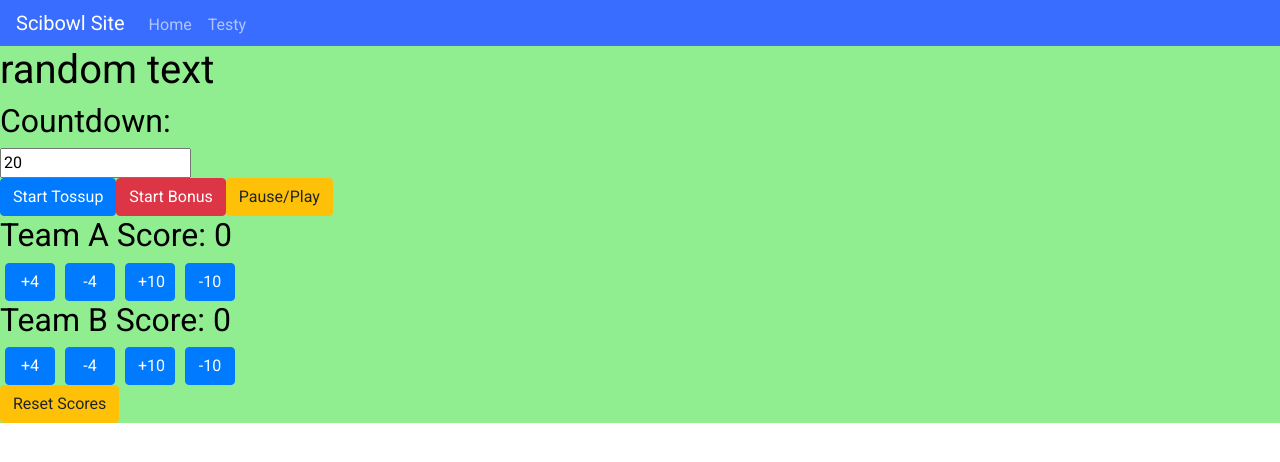
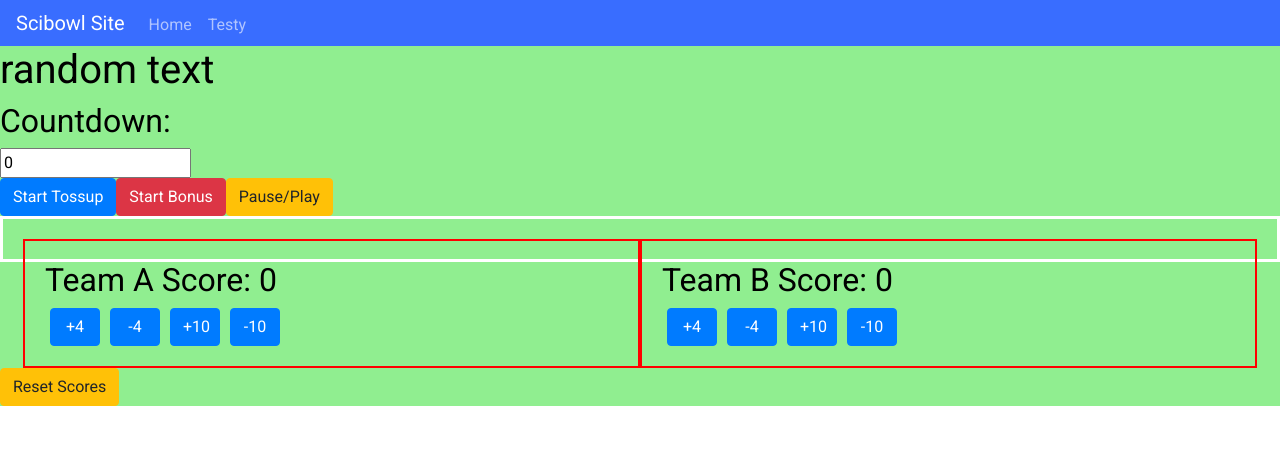
Before and after one commit to hahnlheem/scibowl-site, a React app: page /testy in a window 1280 px wide. Shown: the top 462 px of the page. Built offline with nearby package versions, Linux system fonts and the light colour scheme; no server answers; the HTML template or start-up script is replaced by a standard one.

Commit message:
side by side

```diff
--- a/client/src/components/modules/Clock.js
+++ b/client/src/components/modules/Clock.js
@@ -5,7 +5,7 @@ class Clock extends Component {
     constructor(props) {
       super(props);
       this.state = {
-        timeLeft: 20,
+        timeLeft: 0,
         isPaused: true,
         isStartPressed: false,
       };
--- a/client/src/components/modules/Scoreboard.css
+++ b/client/src/components/modules/Scoreboard.css
@@ -22,3 +22,15 @@
     border-color: black; /* WHY IS THIS NOT SHOWING UP */
     border-width: 10px; /* AND THIS */
 }
+
+.float-container {
+    border: 3px solid #fff;
+    padding: 20px;
+}
+
+.float-child {
+    width: 50%;
+    float: left;
+    padding: 20px;
+    border: 2px solid red;
+}
--- a/client/src/components/modules/Scoreboard.js
+++ b/client/src/components/modules/Scoreboard.js
@@ -89,7 +89,8 @@ class Scoreboard extends Component {
     render() {
       return (
         <span className="full-page">
-          <div className="teamScore">
+          <div class="float-container">
+            <div class="float-child">
               <h2>Team A Score: {this.state.teamA}</h2>
               <div className="u-inlineBlock center">
                   <button onClick={this.increaseBy4A} type="button" className="btn btn-primary score-button">+4</button>
@@ -98,13 +99,14 @@ class Scoreboard extends Component {
                   <button onClick={this.decreaseBy10A} type="button" class="btn btn-primary score-button">-10</button>
               </div>
             </div>
-          <div className="teamScore">
+            <div class="float-child">
               <h2>Team B Score: {this.state.teamB}</h2>
               <div className="center">
                 <button onClick={this.increaseBy4B} type="button" class="btn btn-primary score-button">+4</button>
                 <button onClick={this.decreaseBy4B} type="button" class="btn btn-primary score-button">-4</button>
                 <button onClick={this.increaseBy10B} type="button" class="btn btn-primary score-button">+10</button>
                 <button onClick={this.decreaseBy10B} type="button" class="btn btn-primary score-button">-10</button>
+              </div>
             </div>
           </div>
           <br>
```
Lines whose indentation alone changed are shown as unchanged.
